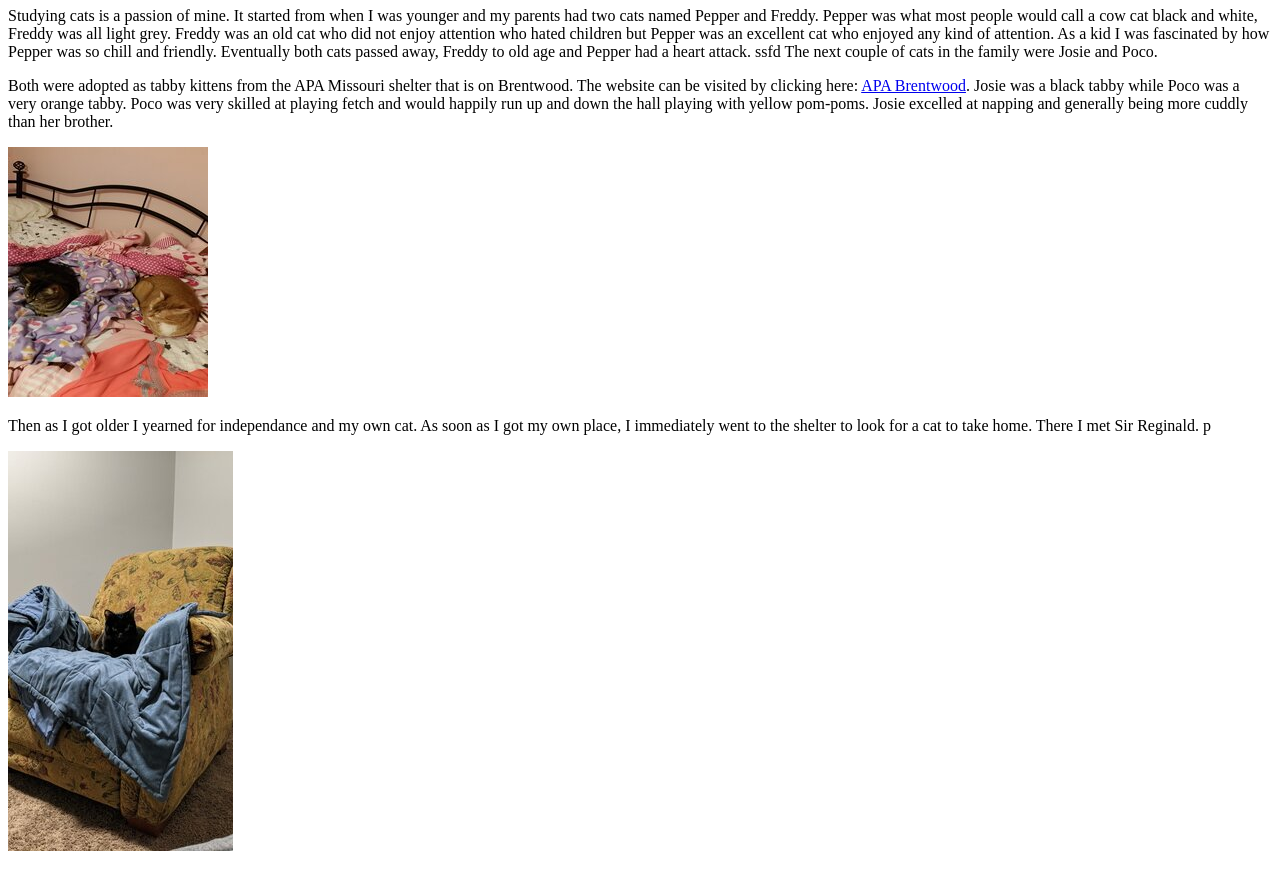
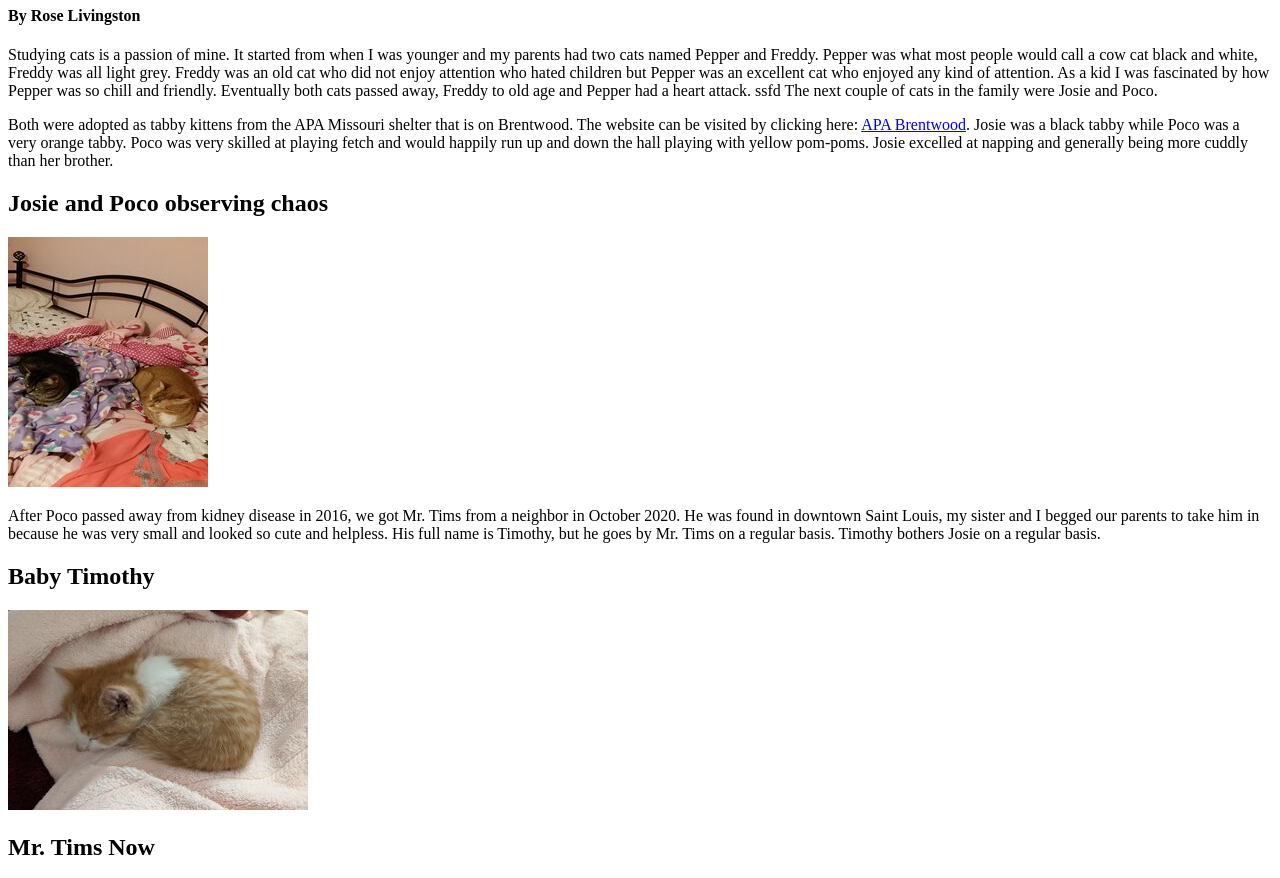
Before and after one commit to LC101-May-2021/assignment-4-html-me-something-Ralivingston753, a website: page index.html in a window 1280 px wide. Shown: the part 73-951 px from the top of the page. Drawn offline with Linux system fonts and the light colour scheme.

Commit message:
added more pics

```diff
--- a/index.html
+++ b/index.html
@@ -3,10 +3,15 @@
 <head>
    <title>All About Cats</title>
 </head>
-<h1>My Obsession for Cats</h1>
+
 <body>
-   <main>
-      <body>
+ <main>
+
+<header>
+   <h1>My Obsession for Cats</h1>
+   <h4>By Rose Livingston</h4>
+</header>
+
 
       <p>Studying cats is a passion of mine. It started from when I was younger
        and my parents had two cats named Pepper and Freddy. Pepper was what most people would call a cow cat black and white,
@@ -20,15 +25,39 @@
       Josie was a black tabby while Poco was a very orange tabby. Poco was very skilled at playing fetch and would happily run
       up and down the hall playing with yellow pom-poms. Josie excelled at napping and generally being more cuddly than her brother.
   </p>
+
+  <article>
+     <h2> Josie and Poco observing chaos</h2>
   <img src="images\rsz_poco_josie.jpg" alt="black tabby cat and orange tabby cat on bed">
+</article>
+
+<p>
+   After Poco passed away from kidney disease in 2016, we got Mr. Tims from a neighbor in October 2020. He was found in downtown Saint Louis,
+   my sister and I begged our parents to take him in because he was very small and looked so cute and helpless. His full name is Timothy, but
+   he goes by Mr. Tims on a regular basis. Timothy bothers Josie on a regular basis.
+</p>
+<article>
+   <h2>Baby Timothy</h2>
+   <img src="images\rsz_1babytims.jpg" alt="baby kiten">
+   <h2>Mr. Tims Now</h2>
+   <img src="images\rsz_1fullgrowntims.jpg" alt="adult cat">
+</article>
 
       <p>
           Then as I got older I yearned for independance and my own cat.
            As soon as I got my own place, I immediately went to the shelter to
-          look for a cat to take home. There I met Sir Reginald. p
+          look for a cat to take home. There I met Sir Reginald and they told me that he was given up twice!
+          Once because he did not get along with small cats and children. The other time apparently he marked his owner's side
+          of the bed when the owner brought a new man home. I assured them Reginald would be an only child and pampered at my place.
+          I had him for a trial run of two weeks and after the first week decided that this cat would stay with me.
       </p>
+
+      <article>
+         <h2>Reginald being a king on a chair</h2>
    <img src="images\rsz_regonchair.jpg">
+</article>
 
+</main>
 
 </body>
 </html>
```
Also changed, not shown: images/rsz_1babytims.jpg (added), images/rsz_1fullgrowntims.jpg (added).
